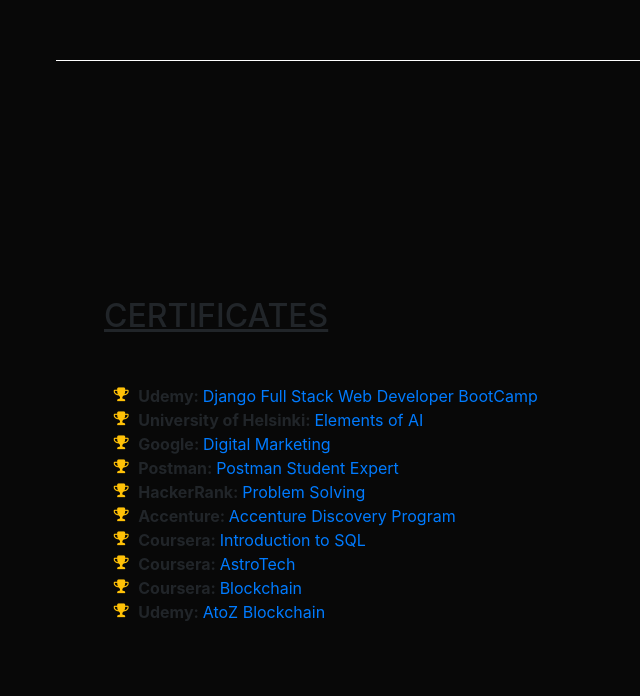
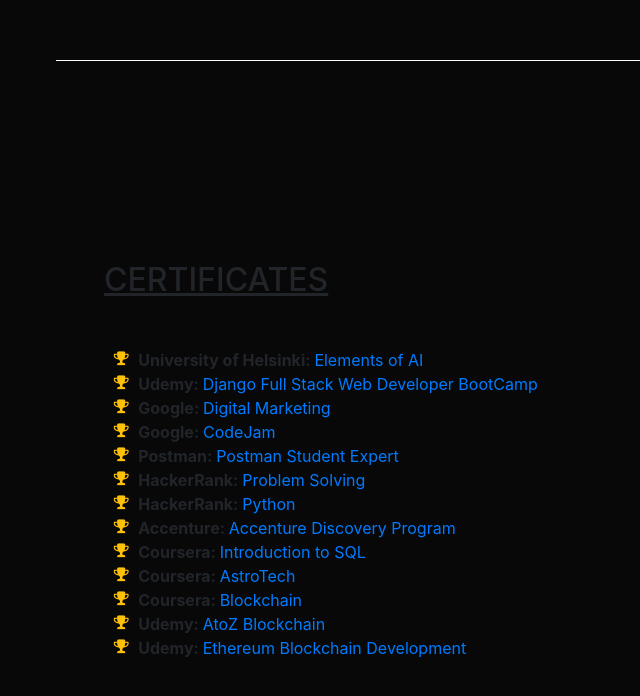
Before and after one commit to Uttam-Singhh/Portfolio1, a website with bundled scripts: page index.html in a window 1280 px wide. Shown: the part 5530-6226 px from the top of the page, without its empty margins (216-856 px from the left). Built offline with nearby package versions, Linux system fonts and the light colour scheme; a web font is replaced by a local one.

Commit message:
Added Certificates

```diff
--- a/index.html
+++ b/index.html
@@ -395,10 +395,10 @@
               <b>5 stars</b> on <a href="https://www.hackerrank.com/uttam__Singh" target="_blank">HackerRank</a> <b>Gold Badge</b> for <b>Problem Solving, Python, C & C++</b>
             </li>
 
-            <!-- <li>
+            <li>
               <i class="fa-li fa fa-trophy text-warning"></i>
-              <b>Level 6 </b><a href="https://goo.gl/maps/GZrJWHez2q4229dn6" target="_blank">Google  Local Guides</a>. <b>114,631</b> Views (February 2020)
-            </li> -->
+              <b>100+ Points</b> on <a href="https://auth.geeksforgeeks.org/user/uttam_singh/profile" target="_blank">GeeksforGeeks</a><b></b>
+            </li>
 
             <li>
               <i class="fa-li fa fa-trophy text-warning"></i>
@@ -439,6 +439,11 @@
           <h2 style="text-decoration: underline;" class="mb-5"> certificates</span></h2>
           <ul class="fa-ul mb-0">
 
+           <li>
+              <i class="fa-li fa fa-trophy text-warning"></i>
+              <b>University of Helsinki: </b><a href="https://certificates.mooc.fi/validate/8w6olf0673g" target="_blank">Elements of AI</a>
+            </li>
+
             <li>
               <i class="fa-li fa fa-trophy text-warning"></i>
               <b> Udemy: </b><a href="https://www.udemy.com/certificate/UC-7ade71cd-e8e8-44d3-b68d-bd31953e6c6b/" target="_blank">Django Full Stack Web Developer BootCamp</a>
@@ -446,14 +451,14 @@
 
             <li>
               <i class="fa-li fa fa-trophy text-warning"></i>
-              <b>University of Helsinki: </b><a href="https://certificates.mooc.fi/validate/8w6olf0673g" target="_blank">Elements of AI</a>
+              <b>Google: </b><a href="https://learndigital.withgoogle.com/digitalunlocked/sign-in?destination_url=https%3A%2F%2Flearndigital.withgoogle.com%2Fdigitalunlocked%2Fcourse%2Fdigital-marketing%2Fcertification%2Fpost-assessment" target="_blank">Digital Marketing</a>
             </li>
-
             <li>
               <i class="fa-li fa fa-trophy text-warning"></i>
-              <b>Google: </b><a href="https://learndigital.withgoogle.com/digitalunlocked/sign-in?destination_url=https%3A%2F%2Flearndigital.withgoogle.com%2Fdigitalunlocked%2Fcourse%2Fdigital-marketing%2Fcertification%2Fpost-assessment" target="_blank">Digital Marketing</a>
+              <b>Google: </b><a
+                href="https://learndigital.withgoogle.com/digitalunlocked/sign-in?destination_url=https%3A%2F%2Flearndigital.withgoogle.com%2Fdigitalunlocked%2Fcourse%2Fdigital-marketing%2Fcertification%2Fpost-assessment"
+                target="_blank">CodeJam</a>
             </li>
-
            <li>
               <i class="fa-li fa fa-trophy text-warning"></i>
               <b>Postman: </b><a href="https://badgr.com/public/assertions/Gc0ElkDtTAeJ4KYVUKH2DA" target="_blank">Postman Student Expert</a>
@@ -462,6 +467,11 @@
               <li>
               <i class="fa-li fa fa-trophy text-warning"></i>
               <b>HackerRank: </b><a href="https://www.hackerrank.com/certificates/1ced5dd88556" target="_blank">Problem Solving</a>
+            </li>
+
+            <li>
+              <i class="fa-li fa fa-trophy text-warning"></i>
+              <b>HackerRank: </b><a href="https://www.hackerrank.com/certificates/3b35fb067ec4" target="_blank">Python</a>
             </li>
 
               <li>
@@ -489,6 +499,12 @@
               <i class="fa-li fa fa-trophy text-warning"></i>
               <b>Udemy: </b><a href="https://www.udemy.com/certificate/UC-dd5c0255-ccec-472e-ba56-b67ee1a85586/"
                 target="_blank">AtoZ Blockchain</a>
+            </li>
+
+            <li>
+              <i class="fa-li fa fa-trophy text-warning"></i>
+              <b> Udemy: </b><a href="https://udemy-certificate.s3.amazonaws.com/pdf/UC-a392d554-4232-4246-8a01-f502c6bd5333.pdf"
+                target="_blank">Ethereum Blockchain Development</a>
             </li>
 
           </ul>
```
